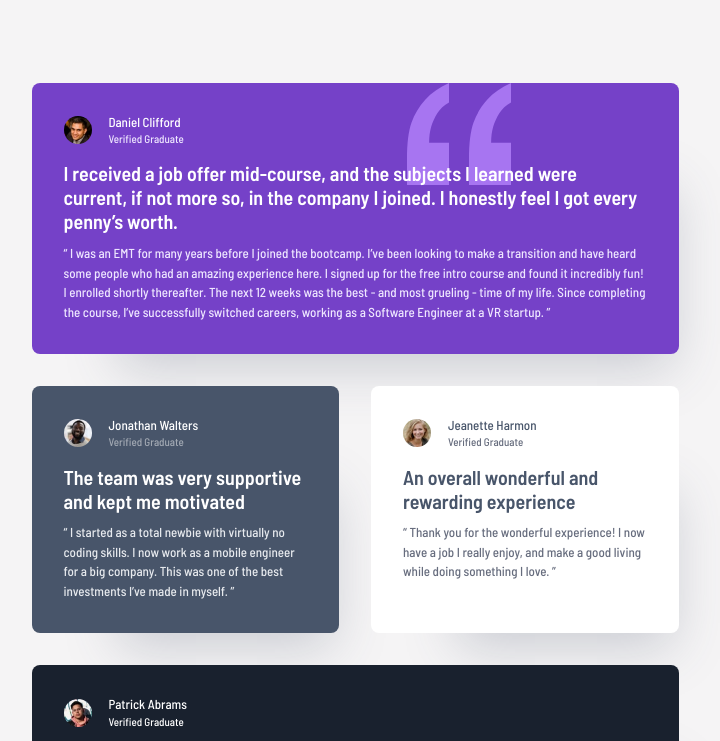
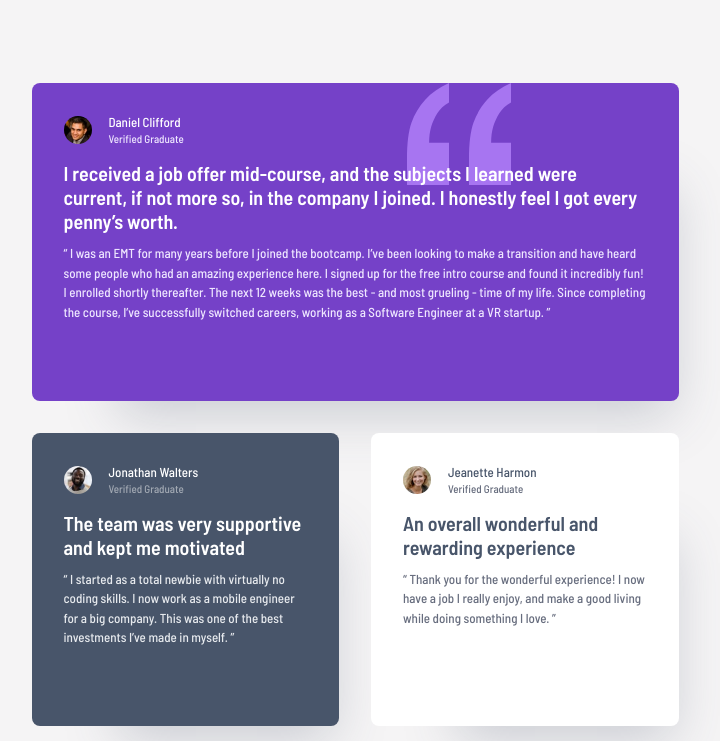
Before and after one commit to ZeroTekniq/testimonials-grid-section, a plain HTML site: page index.html in a window 1280 px wide. Shown: the top 741 px of the page, without its empty margins (285-1005 px from the left). Drawn offline with Linux system fonts and the light colour scheme.

Commit message:
Added height constraints to media queries

```diff
--- a/styles/layouts/_responsiveness.scss
+++ b/styles/layouts/_responsiveness.scss
@@ -4,7 +4,7 @@
     @media (min-width: 23.4375rem) {
         margin: 4.5625rem auto;
         width: 19.0625rem;
-        height: auto;
+        height: 132.0625rem;
         display: grid;
         grid-template-columns: 1fr;
         grid-template-areas: "a" "b" "c" "d" "e";
@@ -15,7 +15,7 @@
     @media (min-width: 48rem) {
         margin: 5.1875rem auto;
         width: 40.4375rem;
-        height: auto;
+        height: 84.5625rem;
         display: grid;
         grid-template-columns: repeat(2, 1fr);
         grid-template-areas:
@@ -23,7 +23,7 @@
         gap: 2rem;
 
         .card {
-            position: relative;
+            position: relative;;
         }
         .accent-img {
         display: block;
@@ -44,7 +44,7 @@
     @media (min-width: 90rem) {
         margin: 14.3125rem auto;
         width: 69.625rem;
-        height: auto;
+        height: 36.4rem;
         display: grid;
         grid-template-columns: repeat(4, 1fr);
         grid-template-areas:
```
Also changed, not shown: dist/style.css, 1 other file.
